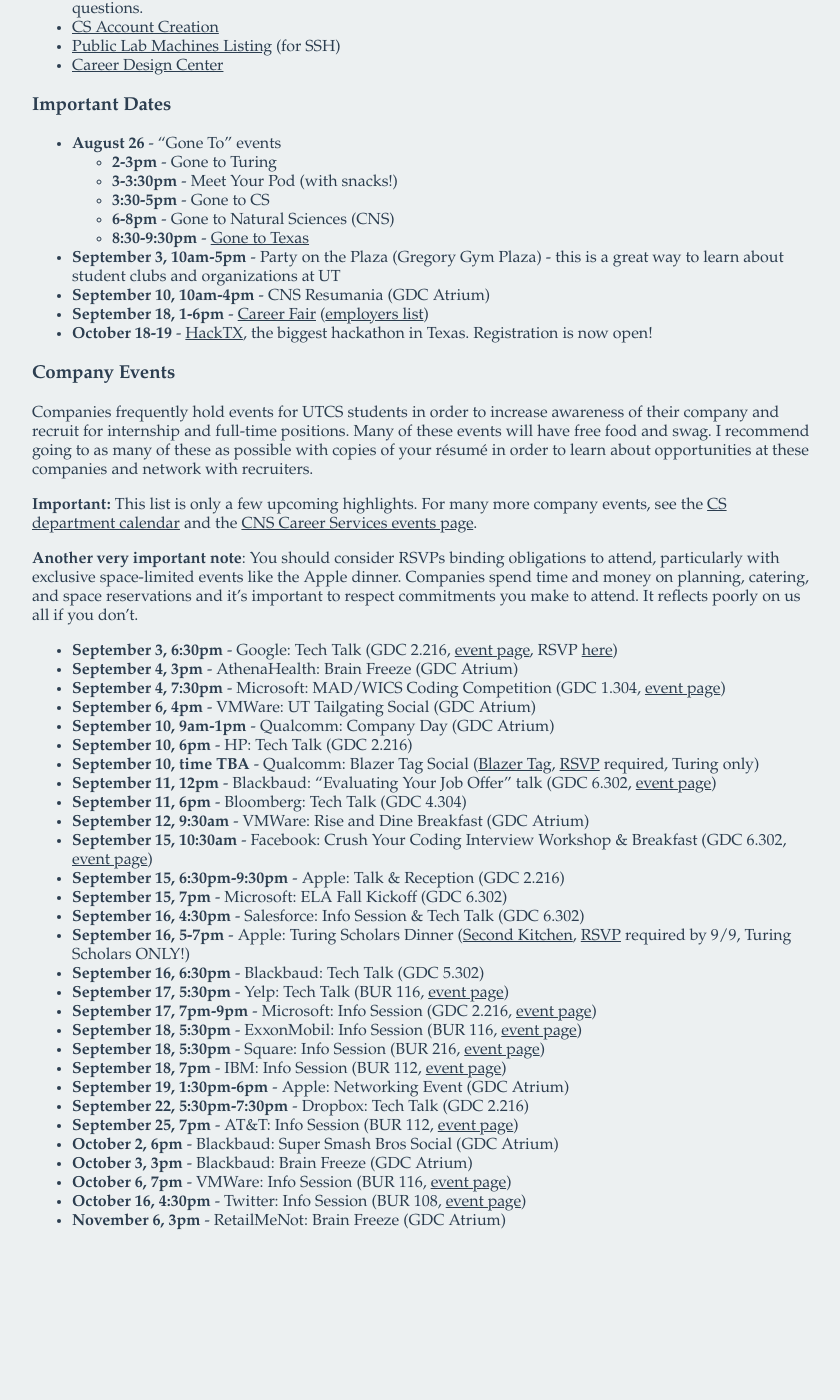
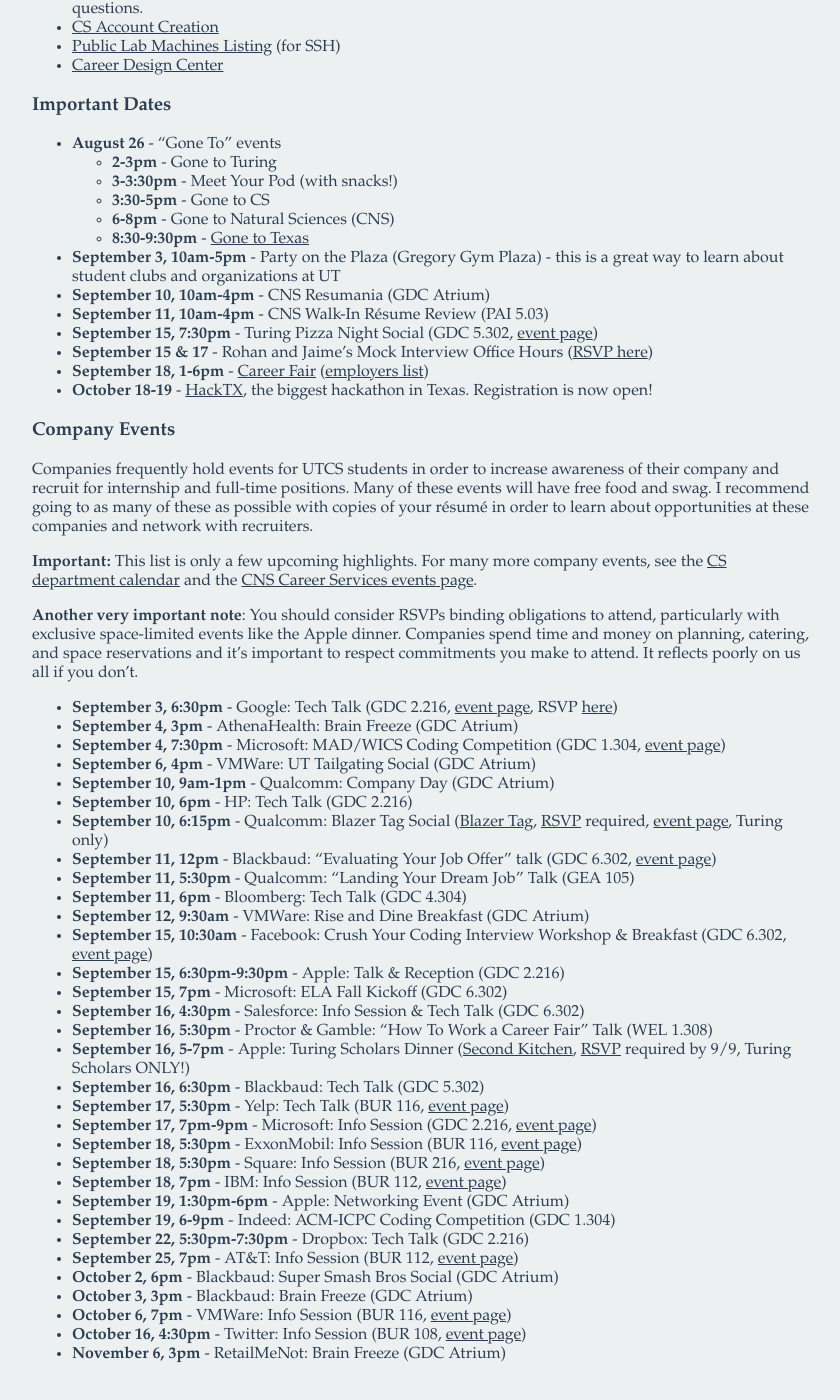
Before and after one commit to mattbroussard/mattbroussard.github.io, a Jekyll site: the page built from teaching/fall2014/pod/index.md, in a window 1280 px wide and 1400 px high, scrolled down 1059 px. Shown: the whole window, without its empty margins (218-1058 px from the left). Built offline with Jekyll 4.4.1, drawn with Linux system fonts in a browser that asks for light colours; nearby versions of some CDN libraries; comment, search, counter and statistics services are not loaded; before the commit the page ends 2326 px from its top, so only the background shows below that; some of the changed text lies outside the part shown.

Commit message:
added career fair slides, more events

```diff
--- a/teaching/fall2014/pod/index.md
+++ b/teaching/fall2014/pod/index.md
@@ -80,6 +80,9 @@
   - **8:30-9:30pm** - [Gone to Texas](http://events.utexas.edu/gtt)
 - **September 3, 10am-5pm** - Party on the Plaza (Gregory Gym Plaza) - this is a great way to learn about student clubs and organizations at UT
 - **September 10, 10am-4pm** - CNS Resumania (GDC Atrium)
+- **September 11, 10am-4pm** - CNS Walk-In Résume Review (PAI 5.03)
+- **September 15, 7:30pm** - Turing Pizza Night Social (GDC 5.302, [event page](https://www.facebook.com/events/332404850269313/))
+- **September 15 & 17** - Rohan and Jaime's Mock Interview Office Hours ([RSVP here](http://www.wejoinin.com/sheets/rleii))
 - **September 18, 1-6pm** - [Career Fair](http://cns.utexas.edu/career-design-center/career-events/career-fairs) ([employers list](https://cns.utexas.edu/images/CNS/Career_Design_Center/PDFs/Fall_2014_EXPO_Registration_082814.pdf))
 - **October 18-19** - [HackTX](http://hacktx.com/), the biggest hackathon in Texas. Registration is now open!
 
@@ -97,14 +100,16 @@
 - **September 6, 4pm** - VMWare: UT Tailgating Social (GDC Atrium)
 - **September 10, 9am-1pm** - Qualcomm: Company Day (GDC Atrium)
 - **September 10, 6pm** - HP: Tech Talk (GDC 2.216)
-- **September 10, time TBA** - Qualcomm: Blazer Tag Social ([Blazer Tag](http://www.blazertag.com/), [RSVP](https://docs.google.com/forms/d/1-VrqAimYl6ZTkNVu1XD5vjhtCxjDqfDp7eIx6Q1SJBE/viewform) required, Turing only)
+- **September 10, 6:15pm** - Qualcomm: Blazer Tag Social ([Blazer Tag](http://www.blazertag.com/), [RSVP](https://docs.google.com/forms/d/1-VrqAimYl6ZTkNVu1XD5vjhtCxjDqfDp7eIx6Q1SJBE/viewform) required, [event page](https://www.facebook.com/events/260366494159026/), Turing only)
 - **September 11, 12pm** - Blackbaud: "Evaluating Your Job Offer" talk (GDC 6.302, [event page](http://www.cs.utexas.edu/events/53377))
+- **September 11, 5:30pm** - Qualcomm: “Landing Your Dream Job” Talk (GEA 105)
 - **September 11, 6pm** - Bloomberg: Tech Talk (GDC 4.304)
 - **September 12, 9:30am** - VMWare: Rise and Dine Breakfast (GDC Atrium)
 - **September 15, 10:30am** - Facebook: Crush Your Coding Interview Workshop & Breakfast (GDC 6.302, [event page](https://www.facebook.com/events/753179881410384/))
 - **September 15, 6:30pm-9:30pm** - Apple: Talk & Reception (GDC 2.216)
 - **September 15, 7pm** - Microsoft: ELA Fall Kickoff (GDC 6.302)
 - **September 16, 4:30pm** - Salesforce: Info Session & Tech Talk (GDC 6.302)
+- **September 16, 5:30pm** - Proctor & Gamble: “How To Work a Career Fair” Talk (WEL 1.308)
 - **September 16, 5-7pm** - Apple: Turing Scholars Dinner ([Second Kitchen](http://congressaustin.com/second/), [RSVP](https://docs.google.com/forms/d/1UPVwz7FLbWx9QF3jykI4yNwpFH0SFuIInHAaiGO7fko/viewform) required by 9/9, Turing Scholars ONLY!)
 - **September 16, 6:30pm** - Blackbaud: Tech Talk (GDC 5.302)
 - **September 17, 5:30pm** - Yelp: Tech Talk (BUR 116, [event page](https://www.facebook.com/events/795355387198773/))
@@ -113,6 +118,7 @@
 - **September 18, 5:30pm** - Square: Info Session (BUR 216, [event page](https://www.facebook.com/events/1475661886051066/))
 - **September 18, 7pm** - IBM: Info Session (BUR 112, [event page](https://www.facebook.com/events/1442652739353995/))
 - **September 19, 1:30pm-6pm** - Apple: Networking Event (GDC Atrium)
+- **September 19, 6-9pm** - Indeed: ACM-ICPC Coding Competition (GDC 1.304)
 - **September 22, 5:30pm-7:30pm** - Dropbox: Tech Talk (GDC 2.216)
 - **September 25, 7pm** - AT&T: Info Session (BUR 112, [event page](https://www.facebook.com/events/791089997609579/))
 - **October 2, 6pm** - Blackbaud: Super Smash Bros Social (GDC Atrium)
```
Also changed, not shown: other parts of teaching/fall2014/pod/index.md (+1 -1 lines).
